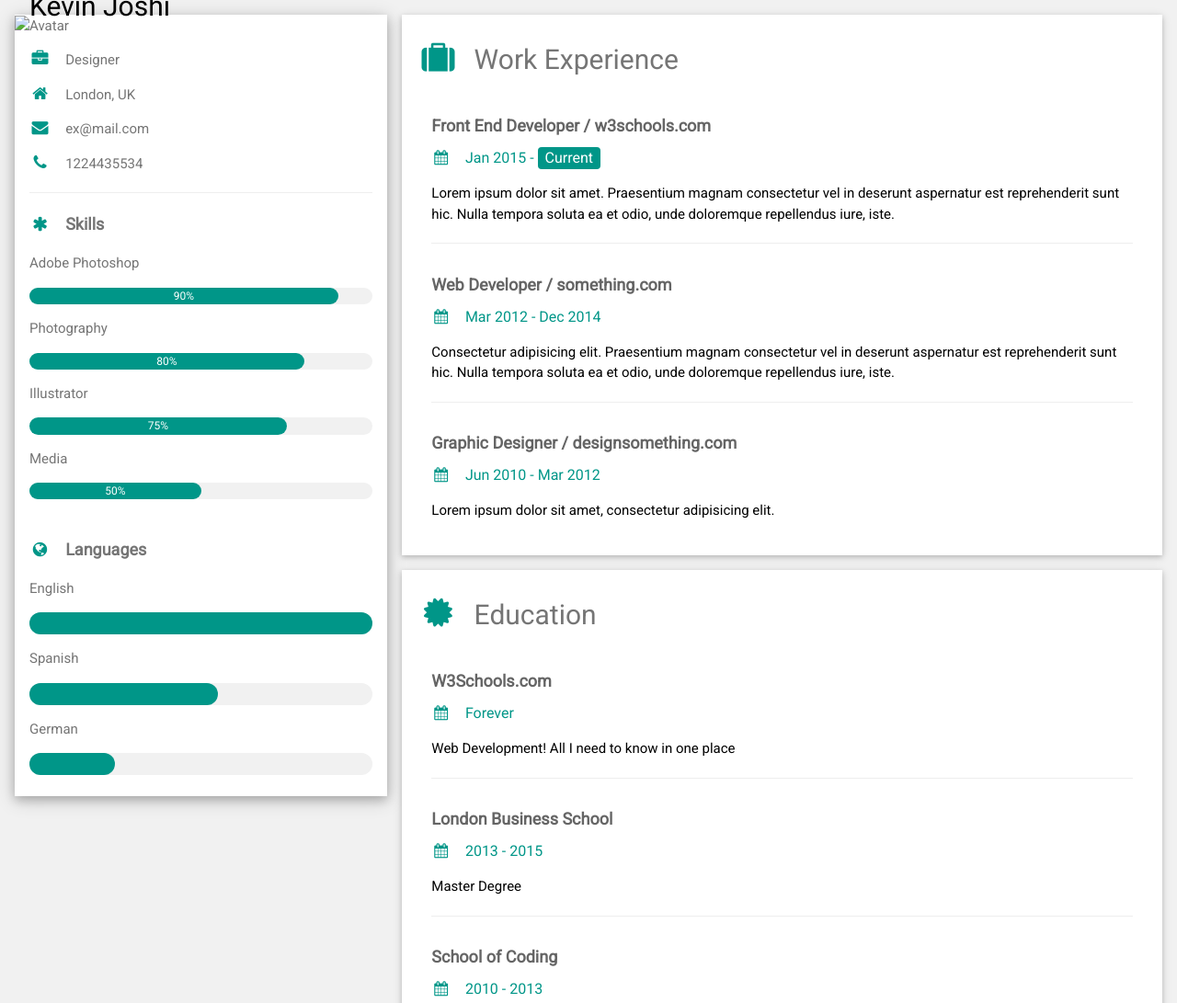
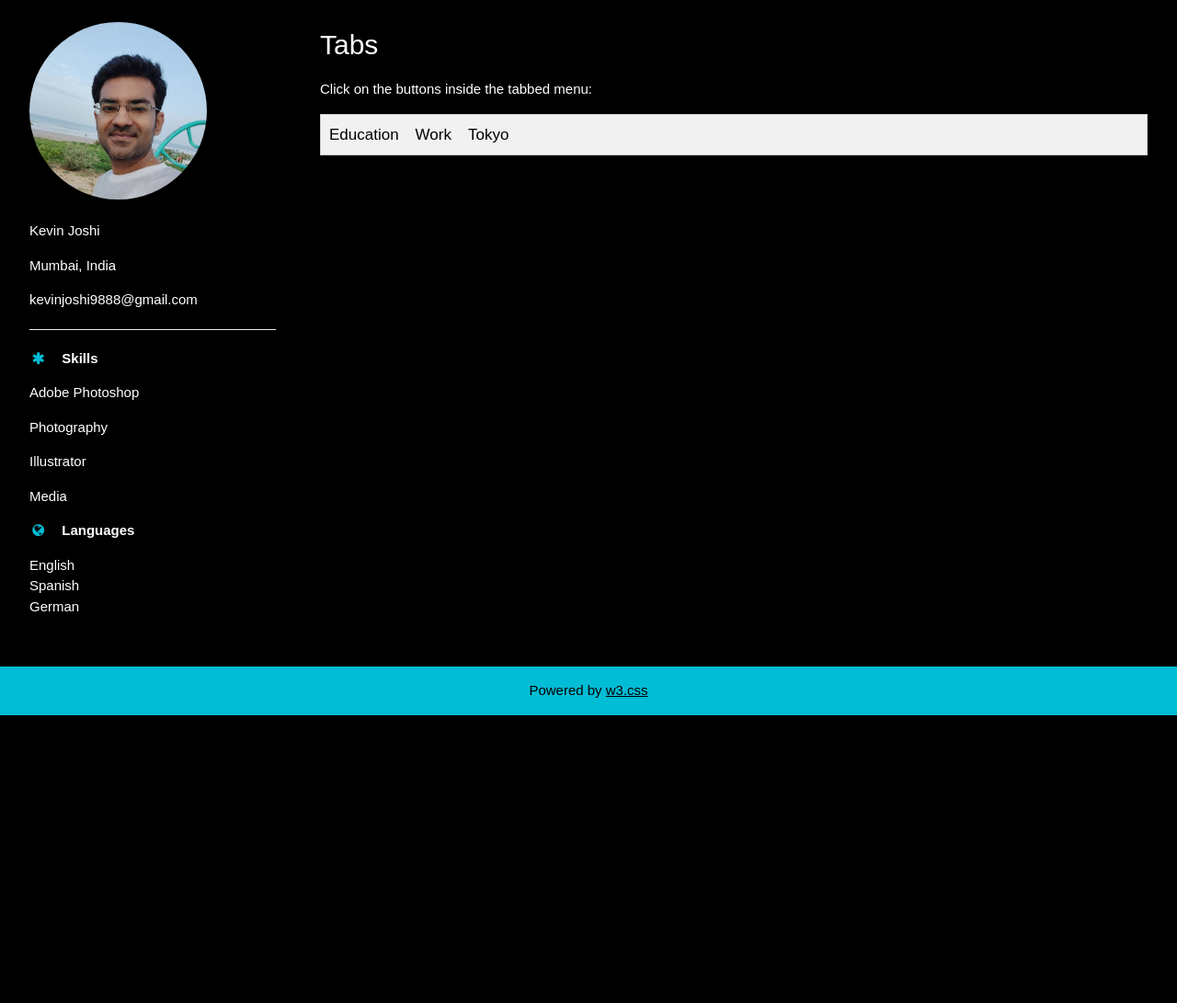
Before and after one commit to kevinjoshi9888/kevinjoshi9888.github.io, a plain HTML site: page index.html in a window 1280 px wide. Shown: the top 1091 px of the page at 92% size. After the commit the page ends 800 px from the top, so only its background shows below. Drawn offline with nearby package versions, Linux system fonts and the light colour scheme.

Commit message:
update
update to GitHub pages

```diff
--- a/index.html
+++ b/index.html
@@ -1,128 +1,194 @@
 <!DOCTYPE html>
 <html>
 <head>
-<title>W3.CSS Template</title>
+<title>Kevin Joshi</title>
+
 <meta charset="UTF-8">
 <meta name="viewport" content="width=device-width, initial-scale=1">
+
 <link rel="stylesheet" href="https://www.w3schools.com/w3css/4/w3.css">
-<link rel='stylesheet' href='https://fonts.googleapis.com/css?family=Roboto'>
+<!-- <link rel='stylesheet' href='https://fonts.googleapis.com/css?family=Roboto'> -->
 <link rel="stylesheet" href="https://cdnjs.cloudflare.com/ajax/libs/font-awesome/4.7.0/css/font-awesome.min.css">
+
 <style>
-html,body,h1,h2,h3,h4,h5,h6 {font-family: "Roboto", sans-serif}
+html,body,h1,h2,h3,h4,h5,h6 {font-family: arial, sans-serif}
 </style>
+
 </head>
-<body class="w3-light-grey">
+
+<body class="w3-black">
 
 <!-- Page Container -->
 <div class="w3-content w3-margin-top" style="max-width:1400px;">
 
   <!-- The Grid -->
-  <div class="w3-row-padding">
+  <div class="w3-row-padding w3-medium">
 
     <!-- Left Column -->
-    <div class="w3-third">
+    <div class="w3-quarter">
 
-      <div class="w3-white w3-text-grey w3-card-4">
-        <div class="w3-display-container">
-          <img src="/w3images/avatar_hat.jpg" style="width:100%" alt="Avatar">
-          <div class="w3-display-bottomleft w3-container w3-text-black">
-            <h2>Kevin Joshi</h2>
-          </div>
-        </div>
+    <div class="w3-display-container">
+          <img src="kevin.jpeg" style="width:75%" class="w3-padding w3-circle" alt="Avatar">
+          <!-- <div class="w3-display-bottomleft w3-container w3-text-black">
+            <h2><bold>Kevin Joshi</bold></h2>
+          </div> -->
+    </div>
+
+	<div class="w3-black w3-text-white w3-card-4 w3-round-xlarge">
+
         <div class="w3-container">
-          <p><i class="fa fa-briefcase fa-fw w3-margin-right w3-large w3-text-teal"></i>Designer</p>
-          <p><i class="fa fa-home fa-fw w3-margin-right w3-large w3-text-teal"></i>London, UK</p>
-          <p><i class="fa fa-envelope fa-fw w3-margin-right w3-large w3-text-teal"></i>ex@mail.com</p>
-          <p><i class="fa fa-phone fa-fw w3-margin-right w3-large w3-text-teal"></i>1224435534</p>
+		<p>Kevin Joshi</p>
+        <p>Mumbai, India</p>
+        <p>kevinjoshi9888@gmail.com</p>
+          <!-- <p><i class="fa fa-briefcase fa-fw w3-margin-right w3-large w3-text-cyan"></i>Kevin Joshi</p>
+          <p><i class="fa fa-home fa-fw w3-margin-right w3-large w3-text-cyan"></i>Mumbai, India</p>
+          <p><i class="fa fa-envelope fa-fw w3-margin-right w3-large w3-text-cyan"></i>kevinjoshi9888@gmail.com</p> -->
+          <!-- <p><i class="fa fa-phone fa-fw w3-margin-right w3-large w3-text-cyan"></i>1224435534</p> -->
           <hr>
 
-          <p class="w3-large"><b><i class="fa fa-asterisk fa-fw w3-margin-right w3-text-teal"></i>Skills</b></p>
+          <p class="w3-medium"><b><i class="fa fa-asterisk fa-fw w3-margin-right w3-text-cyan"></i>Skills</b></p>
           <p>Adobe Photoshop</p>
-          <div class="w3-light-grey w3-round-xlarge w3-small">
-            <div class="w3-container w3-center w3-round-xlarge w3-teal" style="width:90%">90%</div>
-          </div>
           <p>Photography</p>
-          <div class="w3-light-grey w3-round-xlarge w3-small">
-            <div class="w3-container w3-center w3-round-xlarge w3-teal" style="width:80%">
-              <div class="w3-center w3-text-white">80%</div>
-            </div>
-          </div>
           <p>Illustrator</p>
-          <div class="w3-light-grey w3-round-xlarge w3-small">
-            <div class="w3-container w3-center w3-round-xlarge w3-teal" style="width:75%">75%</div>
-          </div>
           <p>Media</p>
-          <div class="w3-light-grey w3-round-xlarge w3-small">
-            <div class="w3-container w3-center w3-round-xlarge w3-teal" style="width:50%">50%</div>
-          </div>
-          <br>
 
-          <p class="w3-large w3-text-theme"><b><i class="fa fa-globe fa-fw w3-margin-right w3-text-teal"></i>Languages</b></p>
-          <p>English</p>
-          <div class="w3-light-grey w3-round-xlarge">
-            <div class="w3-round-xlarge w3-teal" style="height:24px;width:100%"></div>
-          </div>
-          <p>Spanish</p>
-          <div class="w3-light-grey w3-round-xlarge">
-            <div class="w3-round-xlarge w3-teal" style="height:24px;width:55%"></div>
-          </div>
-          <p>German</p>
-          <div class="w3-light-grey w3-round-xlarge">
-            <div class="w3-round-xlarge w3-teal" style="height:24px;width:25%"></div>
-          </div>
-          <br>
+          <p class="w3-medium w3-text-theme"><b><i class="fa fa-globe fa-fw w3-margin-right w3-text-cyan"></i>Languages</b></p>
+          <p>English<br>
+             Spanish<br>
+             German</p>
         </div>
       </div><br>
 
     <!-- End Left Column -->
     </div>
 
-    <!-- Right Column -->
-    <div class="w3-twothird">
+    <!-- Center Column -->
+    <div class="w3-threequarter">
 
-      <div class="w3-container w3-card w3-white w3-margin-bottom">
-        <h2 class="w3-text-grey w3-padding-16"><i class="fa fa-suitcase fa-fw w3-margin-right w3-xxlarge w3-text-teal"></i>Work Experience</h2>
+      <div class="w3-container w3-card w3-black w3-margin-bottom w3-round-xlarge">
+
+
+
+	<style>
+	/* Style the tab */
+.tab {
+  overflow: hidden;
+  border: 1px solid #ccc;
+  background-color: #f1f1f1;
+}
+
+/* Style the buttons inside the tab */
+.tab button {
+  background-color: inherit;
+  float: left;
+  border: none;
+  outline: none;
+  cursor: pointer;
+  padding: 9px 9px;
+  transition: 0.3s;
+  font-size: 17px;
+}
+
+/* Change background color of buttons on hover */
+.tab button:hover {
+  background-color: #ddd;
+}
+
+/* Create an active/current tablink class */
+.tab button.active {
+  background-color: #ccc;
+}
+
+/* Style the tab content */
+.tabcontent {
+  display: none;
+  padding: 6px 12px;
+  border: 1px solid #ccc;
+  border-top: none;
+}
+</style>
+</head>
+<body>
+
+<h2>Tabs</h2>
+<p>Click on the buttons inside the tabbed menu:</p>
+
+<div class="tab">
+  <button class="tablinks" onclick="openCity(event, 'London')">Education</button>
+  <button class="tablinks" onclick="openCity(event, 'Paris')">Work</button>
+  <button class="tablinks" onclick="openCity(event, 'Tokyo')">Tokyo</button>
+</div>
+
+<div id="London" class="tabcontent">
+        <div class="w3-container">
+          <h5 class="w3-opacity"><b>W3Schools.com</b></h5>
+          <h6 class="w3-text-cyan"><i class="fa fa-calendar fa-fw w3-margin-right"></i>Forever</h6>
+          <p>Web Development! All I need to know in one place</p>
+          <!-- <hr> -->
+        </div>
+        <div class="w3-container">
+          <h5 class="w3-opacity"><b>London Business School</b></h5>
+          <h6 class="w3-text-cyan"><i class="fa fa-calendar fa-fw w3-margin-right"></i>2013 - 2015</h6>
+          <p>Master Degree</p>
+          <!-- <hr> -->
+        </div>
+        <div class="w3-container">
+          <h5 class="w3-opacity"><b>School of Coding</b></h5>
+          <h6 class="w3-text-cyan"><i class="fa fa-calendar fa-fw w3-margin-right"></i>2010 - 2013</h6>
+          <p>Bachelor Degree</p><br>
+        </div>
+</div>
+
+<div id="Paris" class="tabcontent">
         <div class="w3-container">
           <h5 class="w3-opacity"><b>Front End Developer / w3schools.com</b></h5>
-          <h6 class="w3-text-teal"><i class="fa fa-calendar fa-fw w3-margin-right"></i>Jan 2015 - <span class="w3-tag w3-teal w3-round">Current</span></h6>
+          <h6 class="w3-text-cyan"><i class="fa fa-calendar fa-fw w3-margin-right"></i>Jan 2015 - <span class="w3-tag w3-cyan w3-round">Current</span></h6>
           <p>Lorem ipsum dolor sit amet. Praesentium magnam consectetur vel in deserunt aspernatur est reprehenderit sunt hic. Nulla tempora soluta ea et odio, unde doloremque repellendus iure, iste.</p>
-          <hr>
+          <!-- <hr> -->
         </div>
         <div class="w3-container">
           <h5 class="w3-opacity"><b>Web Developer / something.com</b></h5>
-          <h6 class="w3-text-teal"><i class="fa fa-calendar fa-fw w3-margin-right"></i>Mar 2012 - Dec 2014</h6>
+          <h6 class="w3-text-cyan"><i class="fa fa-calendar fa-fw w3-margin-right"></i>Mar 2012 - Dec 2014</h6>
           <p>Consectetur adipisicing elit. Praesentium magnam consectetur vel in deserunt aspernatur est reprehenderit sunt hic. Nulla tempora soluta ea et odio, unde doloremque repellendus iure, iste.</p>
-          <hr>
+          <!-- <hr> -->
         </div>
         <div class="w3-container">
           <h5 class="w3-opacity"><b>Graphic Designer / designsomething.com</b></h5>
-          <h6 class="w3-text-teal"><i class="fa fa-calendar fa-fw w3-margin-right"></i>Jun 2010 - Mar 2012</h6>
+          <h6 class="w3-text-cyan"><i class="fa fa-calendar fa-fw w3-margin-right"></i>Jun 2010 - Mar 2012</h6>
           <p>Lorem ipsum dolor sit amet, consectetur adipisicing elit. </p><br>
         </div>
+</div>
+
+<div id="Tokyo" class="tabcontent">
+  <h3>Tokyo</h3>
+  <p>Tokyo is the capital of Japan.</p>
+</div>
+
+<script>
+function openCity(evt, cityName) {
+  var i, tabcontent, tablinks;
+  tabcontent = document.getElementsByClassName("tabcontent");
+  for (i = 0; i < tabcontent.length; i++) {
+    tabcontent[i].style.display = "none";
+  }
+  tablinks = document.getElementsByClassName("tablinks");
+  for (i = 0; i < tablinks.length; i++) {
+    tablinks[i].className = tablinks[i].className.replace(" active", "");
+  }
+  document.getElementById(cityName).style.display = "block";
+  evt.currentTarget.className += " active";
+}
+</script>
+
+
+
+
+
       </div>
 
-      <div class="w3-container w3-card w3-white">
-        <h2 class="w3-text-grey w3-padding-16"><i class="fa fa-certificate fa-fw w3-margin-right w3-xxlarge w3-text-teal"></i>Education</h2>
-        <div class="w3-container">
-          <h5 class="w3-opacity"><b>W3Schools.com</b></h5>
-          <h6 class="w3-text-teal"><i class="fa fa-calendar fa-fw w3-margin-right"></i>Forever</h6>
-          <p>Web Development! All I need to know in one place</p>
-          <hr>
-        </div>
-        <div class="w3-container">
-          <h5 class="w3-opacity"><b>London Business School</b></h5>
-          <h6 class="w3-text-teal"><i class="fa fa-calendar fa-fw w3-margin-right"></i>2013 - 2015</h6>
-          <p>Master Degree</p>
-          <hr>
-        </div>
-        <div class="w3-container">
-          <h5 class="w3-opacity"><b>School of Coding</b></h5>
-          <h6 class="w3-text-teal"><i class="fa fa-calendar fa-fw w3-margin-right"></i>2010 - 2013</h6>
-          <p>Bachelor Degree</p><br>
-        </div>
-      </div>
 
-    <!-- End Right Column -->
+
+    <!-- End Center Column -->
     </div>
 
   <!-- End Grid -->
@@ -131,14 +197,14 @@ html,body,h1,h2,h3,h4,h5,h6 {font-family: "Roboto", sans-serif}
   <!-- End Page Container -->
 </div>
 
-<footer class="w3-container w3-teal w3-center w3-margin-top">
-  <p>Find me on social media.</p>
+<footer class="w3-container w3-cyan w3-center w3-margin-top">
+<!--   <p>Find me on social media.</p>
   <i class="fa fa-facebook-official w3-hover-opacity"></i>
   <i class="fa fa-instagram w3-hover-opacity"></i>
   <i class="fa fa-snapchat w3-hover-opacity"></i>
   <i class="fa fa-pinterest-p w3-hover-opacity"></i>
   <i class="fa fa-twitter w3-hover-opacity"></i>
-  <i class="fa fa-linkedin w3-hover-opacity"></i>
+  <i class="fa fa-linkedin w3-hover-opacity"></i> -->
   <p>Powered by <a href="https://www.w3schools.com/w3css/default.asp" target="_blank">w3.css</a></p>
 </footer>
 
```
Also changed, not shown: kevin.jpeg (added).
